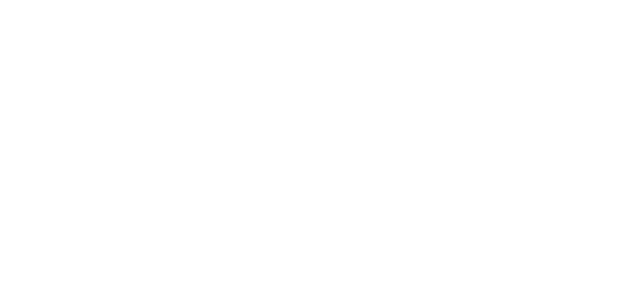
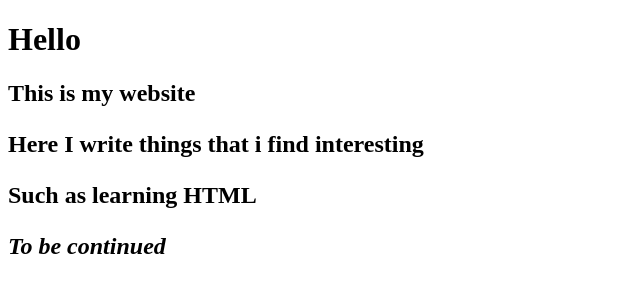
Before and after one commit to dianalaucw/lapio-website, a plain HTML site: page index.html in a window 1280 px wide. Shown: the whole page, without its empty margins (0-640 px from the left). Drawn offline with Linux system fonts and the light colour scheme.

Commit message:
Part 3, add second exercise

```diff
--- a/index.html
+++ b/index.html
@@ -9,6 +9,11 @@
 
 <body>
   <!--Do the exercises here-->
+  <h1><b>Hello</b></h1>
+  <h2><b>This is my website</b><h2>
+  <p>Here I write things that i find interesting</p>
+  <p>Such as learning HTML</p>
+  <p><i>To be continued</i><p>
 </body>
 
 </html>
```
